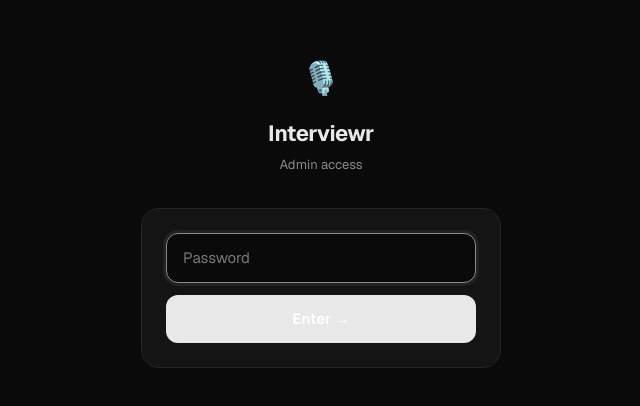
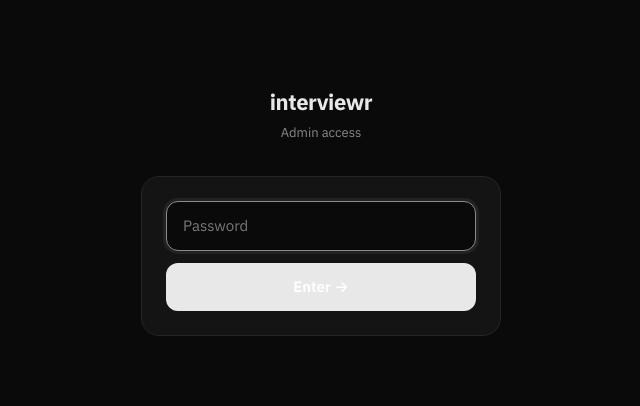
Before and after one commit to vitaxxbot-glitch/interviewr, a Next.js app: page /login in a window 1280 px wide. Shown: the part 190-596 px from the top of the page, without its empty margins (319-959 px from the left). Built offline with nearby package versions, Linux system fonts and the light colour scheme.

Commit message:
Switch to IBM Plex Sans/Mono and remove mic emoji
- Replace Geist with IBM Plex Sans (via @fontsource)
- Add IBM Plex Mono for monospace
- Remove mic emoji from header, login, interview, and empty state
- Use lowercase "interviewr" branding

https://claude.ai/code/session_01XgddrrPLWXHtQFk8nrubiV

```diff
--- a/app/globals.css
+++ b/app/globals.css
@@ -28,7 +28,7 @@ html { scroll-behavior: smooth; }
 body {
   background: var(--bg);
   color: var(--fg);
-  font-family: var(--font-geist-sans), -apple-system, BlinkMacSystemFont, 'Segoe UI', system-ui, sans-serif;
+  font-family: 'IBM Plex Sans', -apple-system, BlinkMacSystemFont, 'Segoe UI', system-ui, sans-serif;
   -webkit-font-smoothing: antialiased;
   -moz-osx-font-smoothing: grayscale;
   line-height: 1.6;
--- a/app/interview/[id]/page.tsx
+++ b/app/interview/[id]/page.tsx
@@ -127,9 +127,6 @@ export default function InterviewPage({ params }: { params: Params }) {
       <div className="animate-fade-up" style={{ width: '100%', maxWidth: 400, margin: '0 auto' }}>
 
         <div style={{ marginBottom: 28 }}>
-          <div style={{ width: 44, height: 44, borderRadius: 12, background: 'var(--fg)', display: 'flex', alignItems: 'center', justifyContent: 'center', fontSize: 20, marginBottom: 18 }}>
-            🎙️
-          </div>
           <h1 style={{ fontSize: 22, fontWeight: 700, lineHeight: 1.3, letterSpacing: '-0.02em', marginBottom: 8 }}>
             {interview.title}
           </h1>
--- a/app/layout.tsx
+++ b/app/layout.tsx
@@ -1,9 +1,12 @@
 import type { Metadata } from 'next';
-import { Geist, Geist_Mono } from 'next/font/google';
+import '@fontsource/ibm-plex-sans/400.css';
+import '@fontsource/ibm-plex-sans/500.css';
+import '@fontsource/ibm-plex-sans/600.css';
+import '@fontsource/ibm-plex-sans/700.css';
+import '@fontsource/ibm-plex-mono/400.css';
+import '@fontsource/ibm-plex-mono/500.css';
+import '@fontsource/ibm-plex-mono/600.css';
 import './globals.css';
-
-const geistSans = Geist({ variable: '--font-geist-sans', subsets: ['latin'] });
-const geistMono = Geist_Mono({ variable: '--font-geist-mono', subsets: ['latin'] });
 
 export const metadata: Metadata = {
   title: 'Interviewr — AI-powered interviews',
@@ -18,7 +21,7 @@ export const viewport = {
 
 export default function RootLayout({ children }: { children: React.ReactNode }) {
   return (
-    <html lang="en" className={`${geistSans.variable} ${geistMono.variable}`}>
+    <html lang="en">
       <body>{children}</body>
     </html>
   );
--- a/app/login/page.tsx
+++ b/app/login/page.tsx
@@ -28,8 +28,7 @@ function LoginForm() {
     <main style={{ minHeight: '100vh', background: 'var(--bg)', display: 'flex', alignItems: 'center', justifyContent: 'center', padding: 24 }}>
       <div className="animate-fade-up" style={{ width: '100%', maxWidth: 360 }}>
         <div style={{ textAlign: 'center', marginBottom: 32 }}>
-          <div style={{ fontSize: 32, marginBottom: 12 }}>🎙️</div>
-          <h1 style={{ fontSize: 22, fontWeight: 700, letterSpacing: '-0.02em' }}>Interviewr</h1>
+          <h1 style={{ fontSize: 22, fontWeight: 700, letterSpacing: '-0.02em' }}>interviewr</h1>
           <p style={{ fontSize: 13, color: 'var(--fg-2)', marginTop: 4 }}>Admin access</p>
         </div>
 
--- a/app/page.tsx
+++ b/app/page.tsx
@@ -81,10 +81,7 @@ export default function Home() {
         {/* Header */}
         <header style={{ borderBottom: '1px solid var(--border)', background: 'var(--card)', position: 'sticky', top: 0, zIndex: 10 }}>
           <div style={{ maxWidth: 560, margin: '0 auto', padding: '13px 20px', display: 'flex', alignItems: 'center', justifyContent: 'space-between' }}>
-            <div style={{ display: 'flex', alignItems: 'center', gap: 8 }}>
-              <div style={{ width: 28, height: 28, borderRadius: 8, background: 'var(--fg)', display: 'flex', alignItems: 'center', justifyContent: 'center', fontSize: 14 }}>🎙️</div>
-              <span style={{ fontWeight: 700, fontSize: 16, letterSpacing: '-0.02em' }}>Interviewr</span>
-            </div>
+            <span style={{ fontWeight: 700, fontSize: 16, letterSpacing: '-0.02em' }}>interviewr</span>
             <a href="/login" style={{ fontSize: 13, color: 'var(--fg-2)', textDecoration: 'none' }}>Logout</a>
           </div>
         </header>
@@ -181,7 +178,6 @@ export default function Home() {
 
           {interviews.length === 0 && (
             <div style={{ textAlign: 'center', padding: '40px 20px', color: 'var(--fg-3)' }}>
-              <div style={{ fontSize: 32, marginBottom: 8 }}>🎙️</div>
               <p style={{ fontSize: 14 }}>No interviews yet. Create your first one above.</p>
             </div>
           )}
--- a/package.json
+++ b/package.json
@@ -11,6 +11,8 @@
   "dependencies": {
     "@anthropic-ai/sdk": "^0.78.0",
     "@clerk/nextjs": "^6.38.1",
+    "@fontsource/ibm-plex-mono": "^5.2.7",
+    "@fontsource/ibm-plex-sans": "^5.2.8",
     "better-sqlite3": "^12.6.2",
     "class-variance-authority": "^0.7.1",
     "clsx": "^2.1.1",
```
Also changed, not shown: 1 other file (tests, documents, lock files or other folders).
